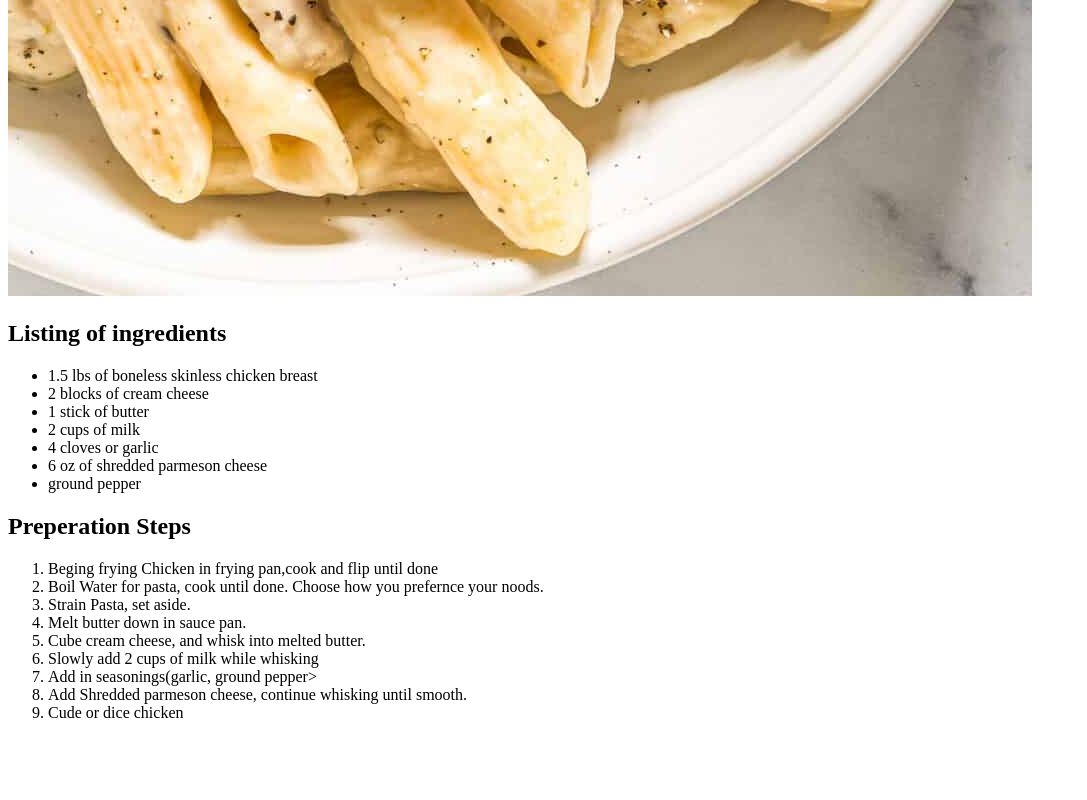
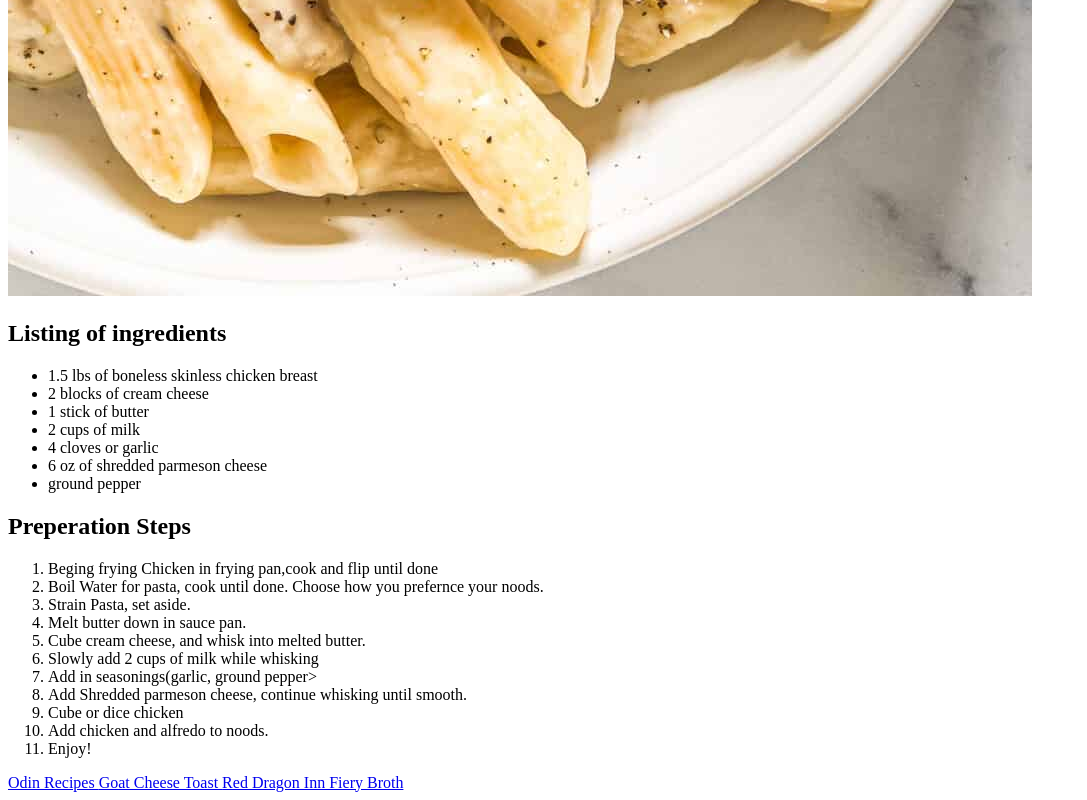
Before and after one commit to xkernul/odin-recipes, a plain HTML site: page recipes/alfredo.html in a window 1280 px wide. Shown: the part 1320-2120 px from the top of the page, without its empty margins (0-1087 px from the left). Before the commit the page ends 2058 px from the top, so only its background shows below. Drawn offline with Linux system fonts and the light colour scheme.

Commit message:
Start of build for fiery broth recipe page.

```diff
--- a/recipes/alfredo.html
+++ b/recipes/alfredo.html
@@ -8,7 +8,7 @@
 </head>
 
 <body>
-    <h1> Odin Recipes</h1>
+    <h1> Odin Recipes: Creamy Chicken Alfredo </h1>
 
     <img src='../images/Penne.jpg' alt="Tasty! Chicken Alfredo made with Penne noodles!">
 
@@ -36,8 +36,17 @@
             <li>Slowly add 2 cups of milk while whisking</li>
             <li>Add in seasonings(garlic, ground pepper></li>
             <li> Add Shredded parmeson cheese, continue whisking until smooth.</li>
-            <li>Cude or dice chicken</li>
+            <li>Cube or dice chicken</li>
+            <li>Add chicken and alfredo to noods.</li>
+            <li>Enjoy!</li>
+
+
+
     </ol>
+
+    <a href="../index.html"> Odin Recipes </a>
+    <a href="../recipes/toast.html"> Goat Cheese Toast </a>
+    <a href="../recipes/fierybroth.html"> Red Dragon Inn Fiery Broth </a>
 
 
 
```
Also changed, not shown: index.html (+1 -0 lines), recipes/fierybroth.html (+70 -0 lines).
